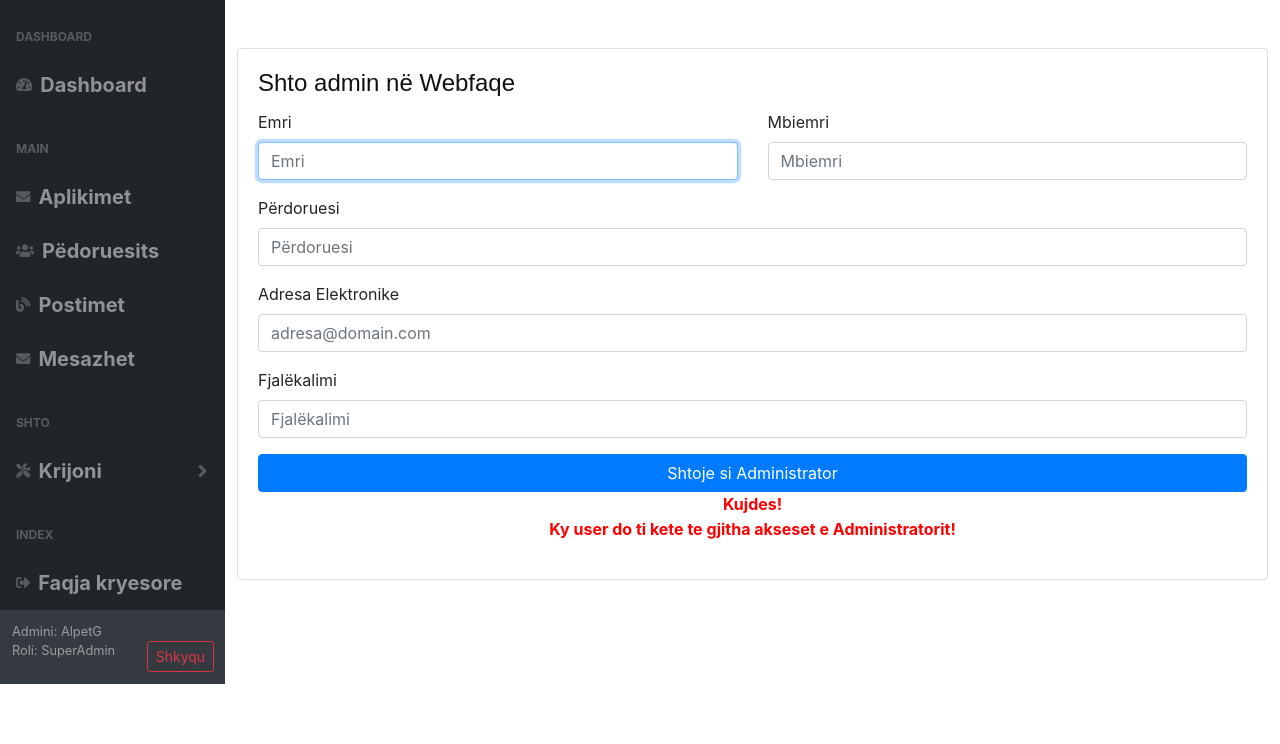
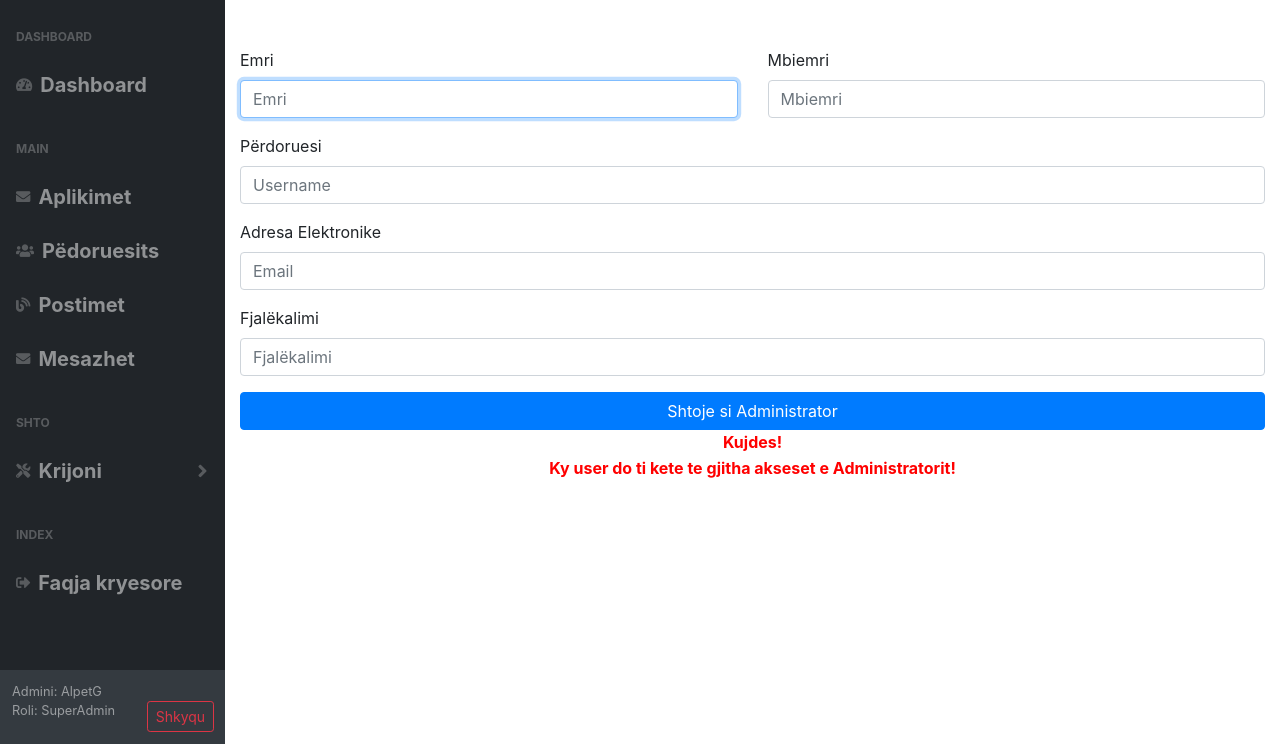
Before and after one commit to AlpetGexha/School-Website-PHP, a PHP site: page /admin/register.php in a window 1280 px wide. Shown: the part 56-800 px from the top of the page. Run offline with PHP 8.4, Linux system fonts and the light colour scheme; a user stored in the database is signed in; data comes from the database, SQL or seed files in the repository; some libraries are stand-ins or nearby versions.

Commit message:
Update register.php

```diff
--- a/admin/register.php
+++ b/admin/register.php
@@ -19,18 +19,10 @@ $row = $results11->fetch_assoc();
 
 <?php get_AdminHeader("Shto Admin"); ?>
 
-<div class="container mt-5 h-100">
-    <div class="row justify-content-md-center h-100">
-        <div class="card-wrapper">
-            <div class="card fat">
-                <div class="card-body">
-                <?php if (!empty($msg)) {
-                                            echo ' <div class="alert alert-danger alert-dismissible fade show" role="alert"> <strong> ' . $msg . ' </strong> </div>';
-                                        }
-                                        if (!empty($msgs)) {
-                                            echo ' <div class="alert alert-success alert-dismissible fade show" role="alert"> <strong> ' . $msgs . ' </strong> </div>';
-                                        } ?> <h4 class="card-title">Shto admin n&euml; Webfaqe</h4>
-                    <form method="POST" class="my-login-validation" action="#">
+<div id="layoutSidenav_content">
+
+    <div class="container mt-5">
+        <form method="POST" class="msy-login-validation" action="#">
             <div class="row">
                 <div class="col-xs-12 col-sm-6 col-md-6">
                     <div class="form-group"> <label for="name">Emri</label> <input id="emri" type="text" class="form-control" placeholder="Emri" name="emri" value="" required autofocus="" oninvalid="this.setCustomValidity('Ju lutem shkruani emrin');" oninput="this.setCustomValidity('');"> </div>
@@ -41,8 +33,8 @@ $row = $results11->fetch_assoc();
                     </div>
                 </div>
             </div>
-                        <div class="form-group"> <label for="username">P&euml;rdoruesi</label> <input id="username" type="text" class="form-control" placeholder="P&euml;rdoruesi" name="username" value="" required autofocus="" oninvalid="this.setCustomValidity(' Ju lutem shkruani p&euml;rdoruesin');" oninput="this.setCustomValidity('');"> </div>
-                        <div class="form-group"> <label for="email">Adresa Elektronike</label> <input id="email" type="email" class="form-control" placeholder="adresa@domain.com" name="email" value="" required autofocus="" oninvalid="this.setCustomValidity('Ju lutem shkruani adresen elektronike (e-mail)');" oninput="this.setCustomValidity('');"> </div>
+            <div class="form-group"> <label for="username">P&euml;rdoruesi</label> <input id="username" type="text" class="form-control" placeholder="Username" name="username" value="" required autofocus="" oninvalid="this.setCustomValidity(' Ju lutem shkruani p&euml;rdoruesin');" oninput="this.setCustomValidity('');"> </div>
+            <div class="form-group"> <label for="email">Adresa Elektronike</label> <input id="email" type="email" class="form-control" placeholder="Email" name="email" value="" required autofocus="" oninvalid="this.setCustomValidity('Ju lutem shkruani adresen elektronike (e-mail)');" oninput="this.setCustomValidity('');"> </div>
             <div class="form-group"> <label for="password">Fjal&euml;kalimi</label> <input id="password" type="password" placeholder="Fjal&euml;kalimi" class="form-control" name="password" required data-eye oninvalid="this.setCustomValidity('Ju lutem shkruani fjal&euml;kalimin');" oninput="this.setCustomValidity('');"> </div>
             <div class="form-group m-0"> <button type="submit" name="register_submit" class="btn btn-primary btn-block"> Shtoje si Administrator </button>
                 <p style="color: red; text-align:center"><b>Kujdes!<br> Ky user do ti kete te gjitha akseset e Administratorit!</b></p>
@@ -50,8 +42,7 @@ $row = $results11->fetch_assoc();
     </div>
     </form>
 </div>
-        </div>
-    </div>
+
 </div>
 </body>
 
```
Lines whose indentation alone changed are shown as unchanged.
